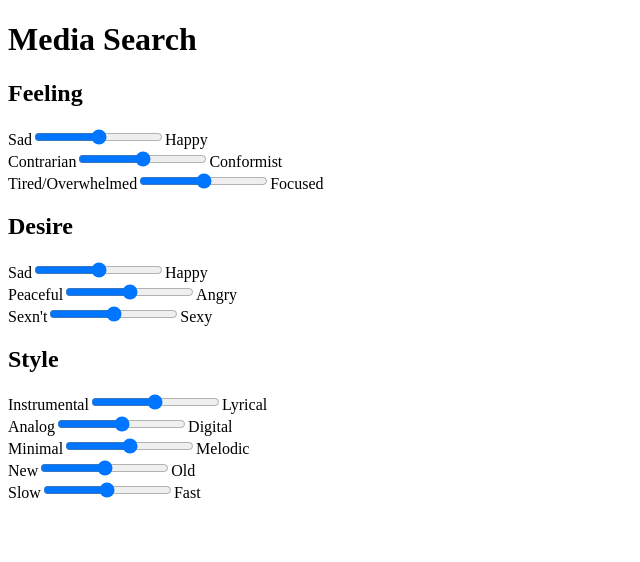
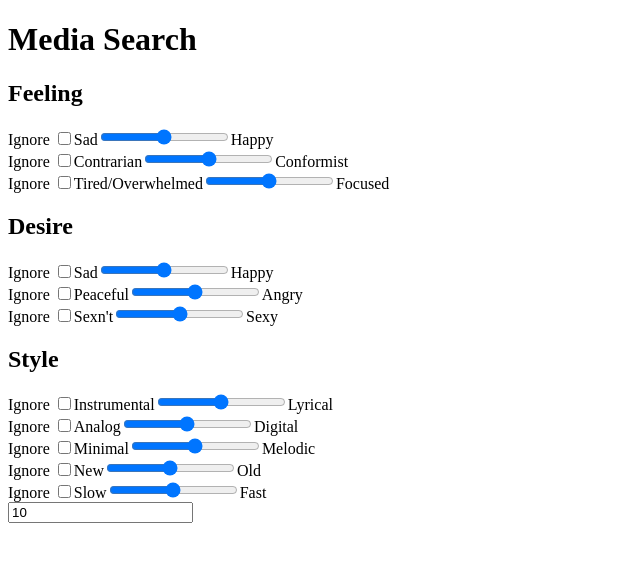
Before and after one commit to Isotarge/mediasearch, a Vue app: page / in a window 1280 px wide. Shown: the top 562 px of the page, without its empty margins (0-640 px from the left). Built offline with nearby package versions, Linux system fonts and the light colour scheme.

Commit message:
Get events firing in MoodSlider

```diff
--- a/src/App.vue
+++ b/src/App.vue
@@ -2,21 +2,25 @@
   <div id="app">
     <Header msg="Media Search"/>
     <MoodSliders v-bind:sliders="sliders"/>
+    <RecommendationPanel v-bind:numRecommendations="numRecommendations"/>
   </div>
 </template>
 
 <script>
 import Header from './components/Header.vue'
 import MoodSliders from './components/MoodSliders.vue'
+import RecommendationPanel from './components/RecommendationPanel.vue'
 
 export default {
   name: 'App',
   components: {
     Header,
-    MoodSliders
+    MoodSliders,
+    RecommendationPanel
   },
   data() {
     return {
+      numRecommendations: 10,
       msg: "Media Search",
       sliders: {
         Feeling: [
@@ -38,6 +42,11 @@ export default {
         ],
       },
     }
+  },
+  methods: {
+    computeRecommendations() {
+      console.log("RECOMPUTING RECOMMENDATIONS");
+    }
   }
 }
 </script>
--- a/src/components/MoodSlider.vue
+++ b/src/components/MoodSlider.vue
@@ -1,13 +1,27 @@
 <template>
     <div>
-        <span>{{slider.low}}</span><input name="" min='0' max='100' step='1' type='range'><span>{{slider.high}}</span>
+        Ignore
+        <input type='checkbox' v-model="ignore" @change="onChange" >
+        <span>{{slider.low}}</span>
+        <input type='range' min='0' max='100' step='1' v-model="value" @change="onChange">
+        <span>{{slider.high}}</span>
     </div>
 </template>
 
 <script>
 export default {
     name: "MoodSlider",
-    props: ["slider"]
+    props: {
+        category: String,
+        slider: Object,
+        value: Number,
+        ignore: Boolean
+    },
+    methods: {
+        onChange: function() {
+            this.$emit('signal-recompute-recommendations', this.category, this.slider.name, parseInt(this.value), this.ignore);
+        }
+    }
 }
 </script>
 
--- a/src/components/MoodSliderCategory.vue
+++ b/src/components/MoodSliderCategory.vue
@@ -2,7 +2,7 @@
     <div>
         <h2>{{ categoryName }}</h2>
         <div div v-bind:key="slider.name" v-for="slider in sliders">
-            <MoodSlider v-bind:slider="slider"/>
+            <MoodSlider v-bind:category="categoryName" v-bind:slider="slider"/>
         </div>
     </div>
 </template>
@@ -14,7 +14,10 @@ export default {
     components: {
         MoodSlider
     },
-    props: ['categoryName', 'sliders'],
+    props: [
+        'categoryName',
+        'sliders'
+    ],
 }
 </script>
 
--- a/src/components/MoodSliders.vue
+++ b/src/components/MoodSliders.vue
@@ -1,7 +1,7 @@
 <template>
-    <div>
-        <div div v-bind:key="sliders.name" v-for="(sliders, categoryName) in sliders">
-            <MoodSliderCategory v-bind:categoryName="categoryName" v-bind:sliders="sliders"/>
+    <div id="moodSliders">
+        <div v-bind:key="sliderCategory.name" v-for="(sliderCategory, categoryName) in sliders">
+            <MoodSliderCategory v-bind:categoryName="categoryName" v-bind:sliders="sliderCategory"/>
         </div>
     </div>
 </template>
@@ -13,7 +13,9 @@ export default {
     components: {
         MoodSliderCategory
     },
-    props: ['sliders'],
+    props: [
+        'sliders'
+    ],
 }
 </script>
 
--- /dev/null
+++ b/src/components/Recommendation.vue
@@ -0,0 +1,17 @@
+<template>
+  <div>
+    <span>{{ msg }}</span>
+  </div>
+</template>
+
+<script>
+export default {
+  name: 'Recommendation',
+  props: {
+    msg: String
+  }
+}
+</script>
+
+<style scoped>
+</style>
--- /dev/null
+++ b/src/components/RecommendationPanel.vue
@@ -0,0 +1,25 @@
+<template>
+  <div id="recommendationPanel">
+    <input type='number' min='1' step='1' v-model="numRecommendations">
+    <div>
+        <Recommendation/>
+    </div>
+  </div>
+</template>
+
+<script>
+import Recommendation from './Recommendation.vue'
+
+export default {
+  name: 'RecommendationPanel',
+  components: {
+    Recommendation
+  },
+  props: {
+    numRecommendations: Number,
+  }
+}
+</script>
+
+<style scoped>
+</style>
```
